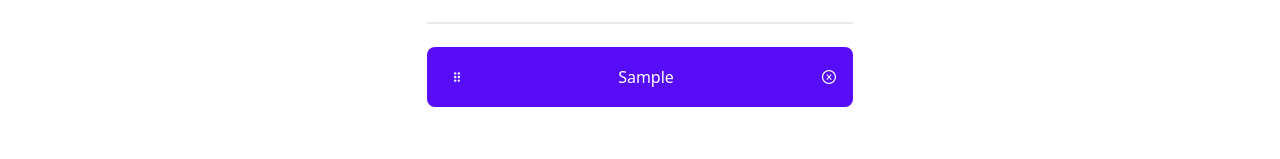
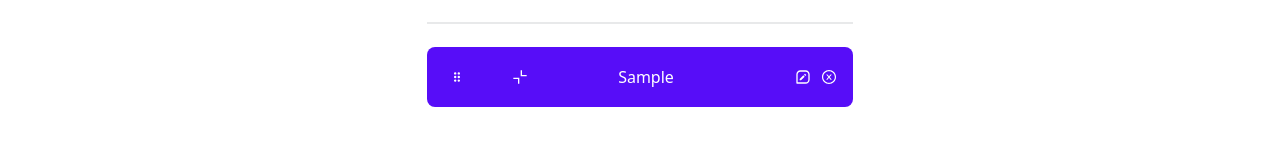
Before and after one commit to emranweb/redux-drag-todo, a React (Create React App) app: page / in a window 1280 px wide. Both pictures are taken after typing "Sample" into the empty fields and a click on the button "ADD NEW TASK". Shown: the part 385-544 px from the top of the page. Built offline with nearby package versions, Linux system fonts and the light colour scheme.

Commit message:
todo edit

```diff
--- a/src/components/Header.tsx
+++ b/src/components/Header.tsx
@@ -48,7 +48,7 @@ const Header = () => {
                     status: TodoStatus.backlog,
                     parent: null,
                     depth: 0,
-                    collapsed: false,
+                    collapsed: true,
                     collapsedItem: false,
                 })
             );
--- a/src/dnd-child/ChildrenItem.tsx
+++ b/src/dnd-child/ChildrenItem.tsx
@@ -3,7 +3,7 @@ import { useSortable } from '@dnd-kit/sortable';
 import { CSS } from '@dnd-kit/utilities';
 import { Handle } from './Handle';
 import { AiOutlineCloseCircle } from 'react-icons/ai';
-import { BiCollapseAlt } from 'react-icons/bi';
+import { BiCollapseAlt, BiMessageSquareEdit } from 'react-icons/bi';
 
 interface ChildItemTypes {
     id: string;
@@ -14,6 +14,7 @@ interface ChildItemTypes {
     collapsedItem: boolean | undefined;
     handleCollapse: (id: string) => void;
     handleRemove: (id: string) => void;
+    editTodo: (id: string) => void;
 }
 
 const ChildrenItem = ({
@@ -25,6 +26,7 @@ const ChildrenItem = ({
     collapsedItem,
     handleCollapse,
     handleRemove,
+    editTodo,
 }: ChildItemTypes) => {
     const {
         isDragging,
@@ -62,11 +64,20 @@ const ChildrenItem = ({
                     {...attributes}
                 />
                 {collapsed && (
-                    <span onClick={() => handleCollapse(id)}>
+                    <div
+                        className="absolute left-[20%]"
+                        onClick={() => handleCollapse(id)}
+                    >
                         <BiCollapseAlt />
-                    </span>
+                    </div>
                 )}
                 {title}
+                <div
+                    onClick={() => editTodo(id)}
+                    className="absolute right-[10%]"
+                >
+                    <BiMessageSquareEdit />
+                </div>
                 {/* {Item Remove } */}
                 <span className="pointer" onClick={() => handleRemove(id)}>
                     <AiOutlineCloseCircle />
--- a/src/dnd-child/DNDChildren.tsx
+++ b/src/dnd-child/DNDChildren.tsx
@@ -26,7 +26,15 @@ const DNDChildren = () => {
     );
 
     const dispatch = useAppDispatch();
+    // edit todo
+    const editTodo = (id: string): void => {
+        const editTodos = allTodos.map(item =>
+            item.id === id ? { ...item, edit: true } : { ...item, edit: false }
+        );
 
+        dispatch(updateAllTodos(editTodos));
+    };
+    // handle collapsed
     function handleCollapse(id: string): void {
         //remove the item from the array
         const newCollapsedItems = allTodos.map(item => {
@@ -213,23 +221,23 @@ const DNDChildren = () => {
 
         // const parentItem = newArray.filter(item => item.id === activeId)[0];
 
-        // const parentCollapse = newArray.map(item => {
-        //     if (item.id === parentItem.parent) {
-        //         return {
-        //             ...item,
-        //             collapsed: !item.collapsed,
-        //         };
-        //     } else {
-        //         return {
-        //             ...item,
-        //             collapsed: false,
-        //         };
-        //     }
-        // });
+        const parentCollapse = newArray.map(item => {
+            if (item.parent) {
+                return {
+                    ...item,
+                    collapsed: false,
+                };
+            } else {
+                return {
+                    ...item,
+                    collapsed: true,
+                };
+            }
+        });
 
         // create the new array after chagne the position
         const newItemsArray = arrayMove(
-            newArray,
+            parentCollapse,
             activeItemIndex,
             overItemIndex
         );
@@ -263,6 +271,7 @@ const DNDChildren = () => {
                                 indentWidth={indentWidth}
                                 handleCollapse={handleCollapse}
                                 handleRemove={handleRemove}
+                                editTodo={editTodo}
                             />
                         );
                     })}
@@ -282,6 +291,7 @@ const DNDChildren = () => {
                                               handleCollapse={handleCollapse}
                                               handleRemove={handleRemove}
                                               collapsedItem={item.collapsedItem}
+                                              editTodo={editTodo}
                                           />
                                       ) : null
                                   )
```
Also changed, not shown: src/hooks/setLocalStorage.tsx (added).
